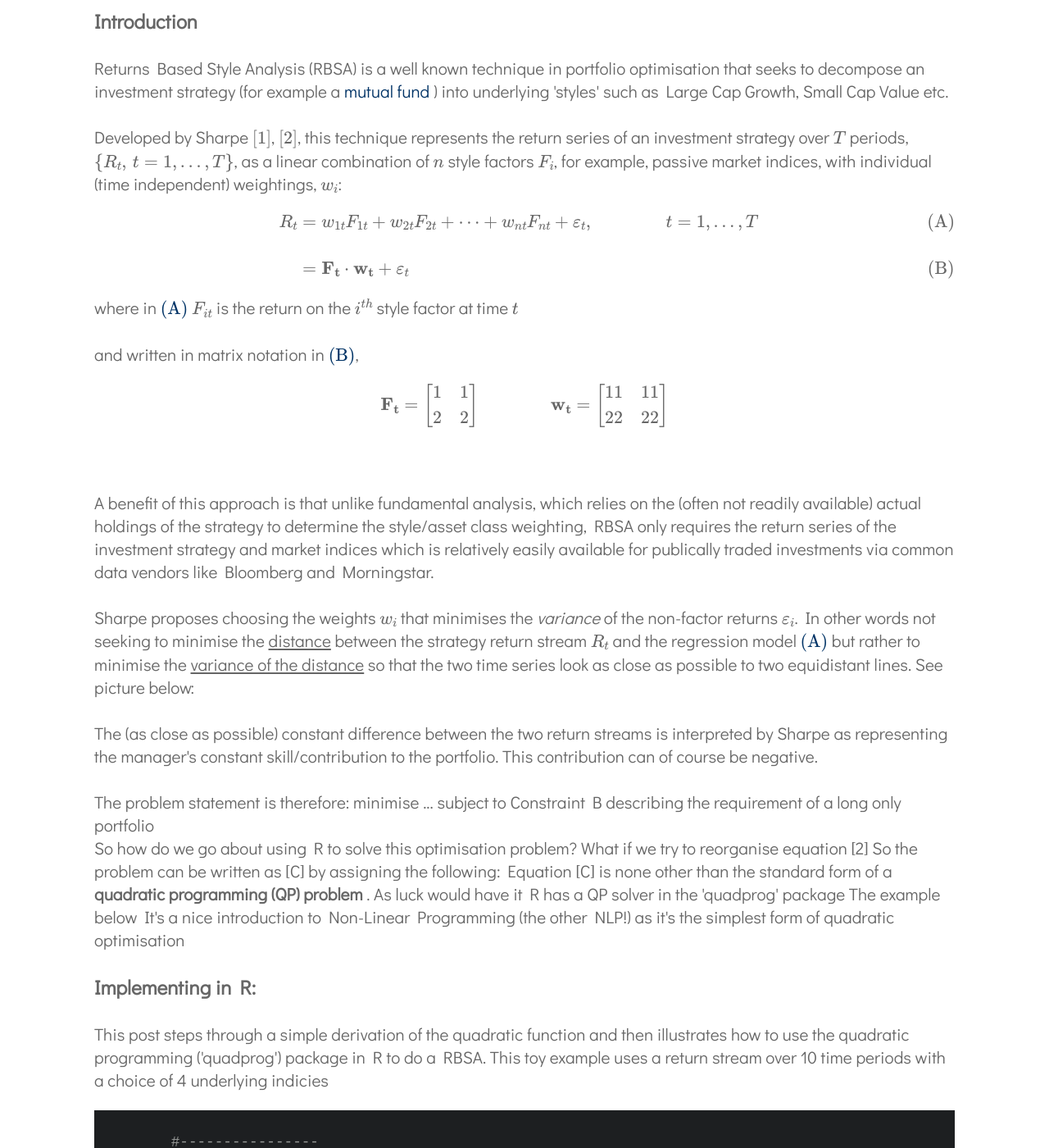
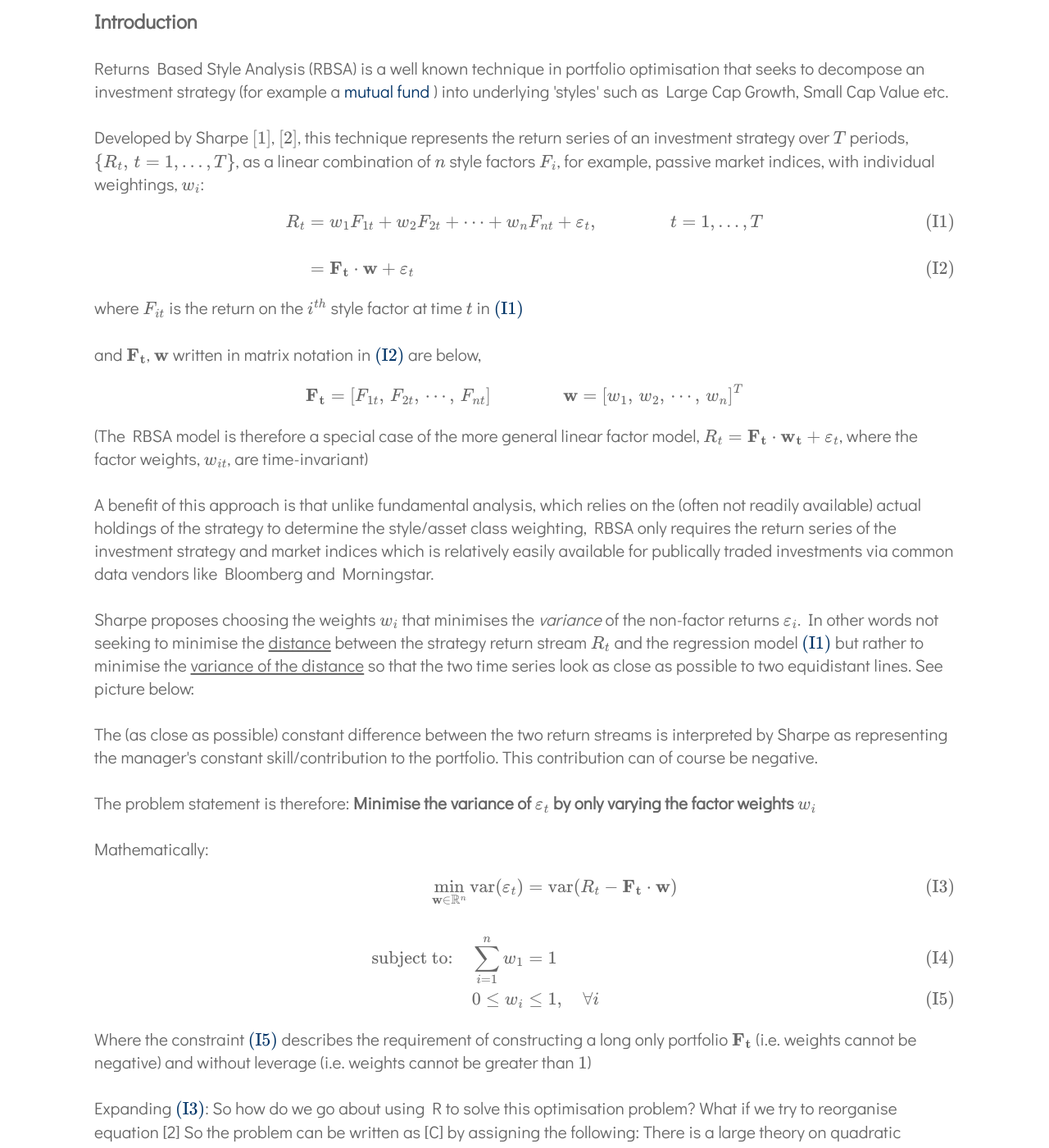
Before and after one commit to ThomasHandscomb/ThomasHandscomb.github.io, a Jekyll site: the page built from _posts/2019-06-25-RBSA.md, in a window 1280 px wide and 1400 px high, scrolled down 479 px. Shown: the whole window at 82% size. Built offline with Jekyll 4.4.1, drawn with Linux system fonts in a browser that asks for light colours; some of the changed text lies outside the part shown.

Commit message:
Further RBSA blog post development
Further RBSA blog post development

```diff
--- a/_posts/2019-06-25-RBSA.md
+++ b/_posts/2019-06-25-RBSA.md
@@ -13,31 +13,31 @@ Returns Based Style Analysis (RBSA) is a well known technique in portfolio optim
 <a href = "https://en.wikipedia.org/wiki/Mutual_fund">mutual fund </a>) into
 underlying 'styles' such as Large Cap Growth, Small Cap Value etc. <br> <br>
 Developed by Sharpe \([1]\), \([2]\), this technique represents the return series of an investment strategy over \(T\) periods,
-\(\{R_t, \, t = 1, \ldots, T\}\), as a linear combination of \(n\) style factors \(F_i\), for example, passive market indices, with individual (time independent) weightings, \(w_i\):
+\(\{R_t, \, t = 1, \ldots, T\}\), as a linear combination of \(n\) style factors \(F_i\), for example, passive market indices, with individual weightings, \(w_i\):
 
-\begin{align} R_t &= w_{1t} F_{1t} + w_{2t} F_{2t} + \cdots + w_{nt} F_{nt} + \varepsilon_t, \qquad \qquad t = 1, \ldots, T \label{eq:1} \tag{A} \\ \\
- &= \mathbf{F_t} \cdot \mathbf{w_t} + \varepsilon_t  \label{eq:2} \tag{B}
+\begin{align} R_t &= w_{1} F_{1t} + w_{2} F_{2t} + \cdots + w_{n} F_{nt} + \varepsilon_t, \qquad \qquad t = 1, \ldots, T \label{eq:1} \tag{I1} \\ \\
+ &= \mathbf{F_t} \cdot \mathbf{w} + \varepsilon_t  \label{eq:2} \tag{I2}
 \end{align}
 
-where in \(\eqref{eq:1}\) \(F_{it}\) is the return on the \(i^{th} \) style factor at time \(t\) <br> <br>
-and written in matrix notation in \(\eqref{eq:2}\),
+where \(F_{it}\) is the return on the \(i^{th} \) style factor at time \(t\) in \(\eqref{eq:1}\) <br> <br>
+and \(\mathbf{F_t}\), \(\mathbf{w}\) written in matrix notation in \(\eqref{eq:2}\) are below,
 \begin{equation}
 	\mathbf{F_t} =
 	\begin{bmatrix}
-		1 & 1 \\
-		2 & 2 \\
+		F_{1t}, \, F_{2t}, \, \cdots, \, F_{nt}
 	\end{bmatrix}
 	\qquad
-	\mbox{} \qquad
-	\mathbf{w_t}=
+	\qquad
+	\mathbf{w}=
 	\begin{bmatrix}
-		11 & 11 \\
-		22 & 22 \\
-	\end{bmatrix}
+		w_{1}, \, w_{2}, \, \cdots, \, w_{n}
+	\end{bmatrix}^T
 \end{equation}
 
 <!-- To reference the equation with the \tag above
 \(\eqref{eq:1}\)-->
+(The RBSA model is therefore a special case of the more general linear factor model, \(R_t= \mathbf{F_t} \cdot \mathbf{w_t} + \varepsilon_t \),
+ where the factor weights, \(w_{it}\), are time-invariant)
 
 <br><br>
 
@@ -56,16 +56,29 @@ The (as close as possible) constant difference between the two return streams is
 course be negative.
 
 <br><br>
-The problem statement is therefore:
-minimise ... subject to
+The problem statement is therefore: <b> Minimise the variance of \(\varepsilon_t \) by only varying the factor weights \(w_i \) </b> <br><br>
 
-Constraint B describing the requirement of a long only portfolio <br>
+Mathematically:
+\begin{align}
+\min_{\mathbf{w} \in \mathbb{R}^n} \mbox{var}(\varepsilon_t) &= \mbox{var} (R_t - \mathbf{F_t} \cdot \mathbf{w}) \label{eq:3.0} \tag{I3}\\ \\
+\mbox{subject to:} \quad \sum_{i=1}^{n} w_1 &= 1 \label{eq:3} \tag{I4} \\
+0 \le w_i &\le 1, \quad \forall i \label{eq:4} \tag{I5}
+\end{align}
+
+Where the constraint \(\eqref{eq:4}\) describes the requirement of constructing a long only portfolio \(\mathbf{F_t}\) (i.e. weights cannot be negative) and
+without leverage (i.e. weights cannot be greater than \(1\)) <br> <br>
+
+Expanding \(\eqref{eq:3.0}\):
+
+
 
 So how do we go about using R to solve this optimisation problem? What if we try to reorganise equation [2]
 
 So the problem can be written as [C]
 
 by assigning the following:
+
+There is a large theory on quadratic programming beyond the scope of this post, however the problem is represented as
 
 Equation [C] is none other than the standard form of a <b> quadratic programming (QP) problem </b>. As luck would have it R has a QP solver in the 'quadprog' package
 
```
Also changed, not shown: _posts/2019-08-11-Email.md (+2 -1 lines).
